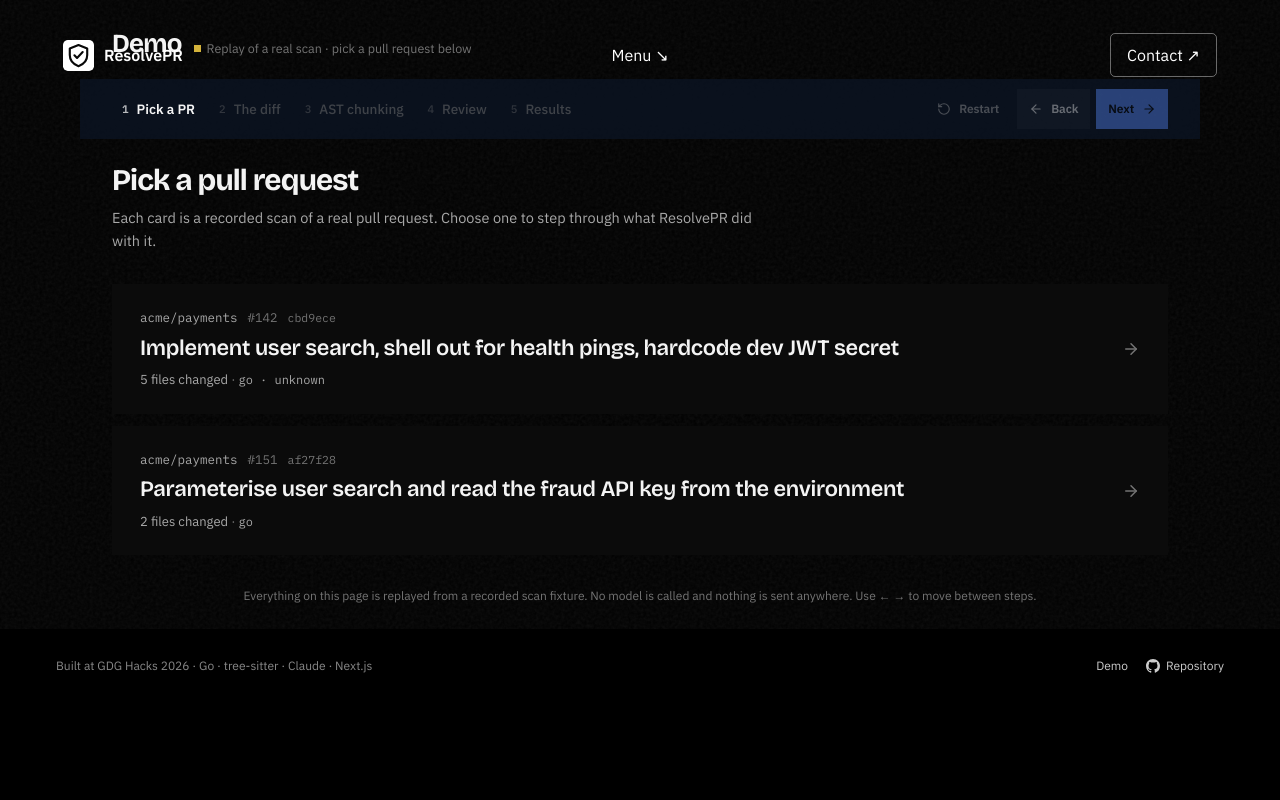
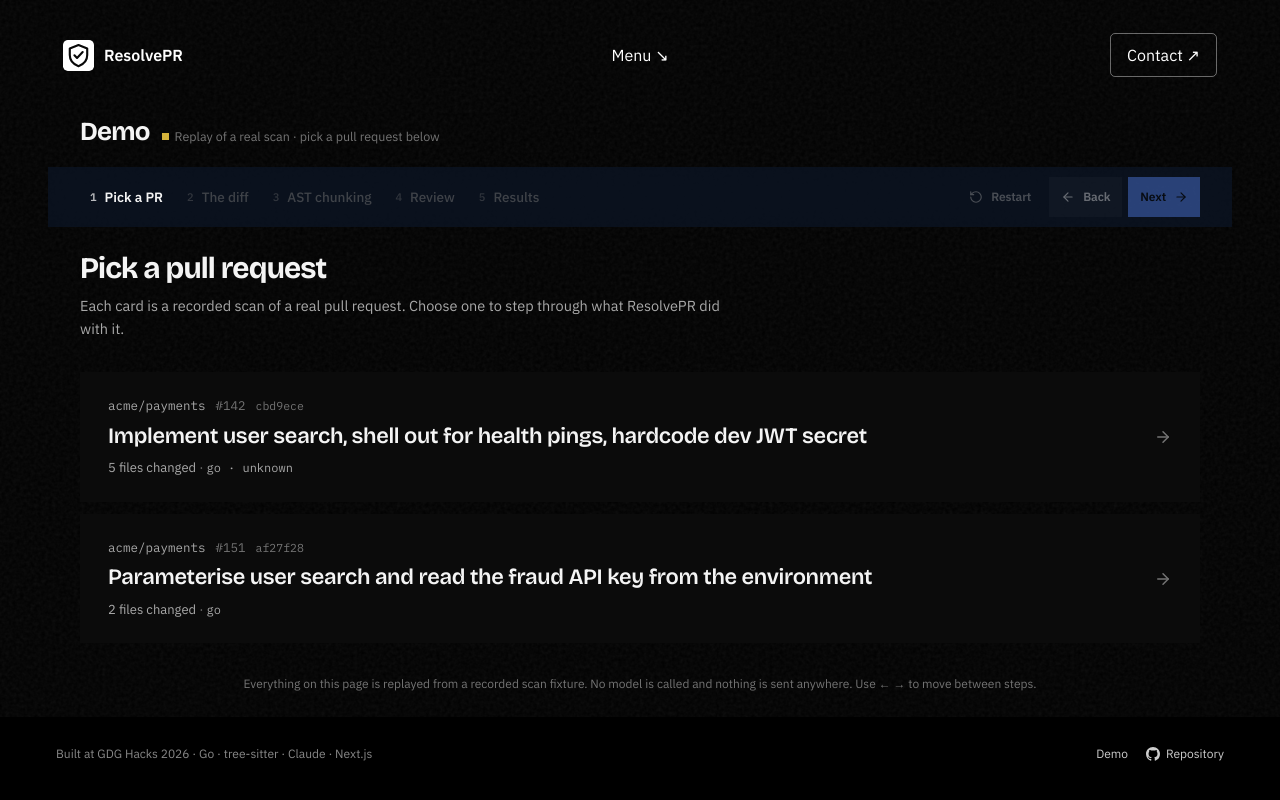
Before and after one commit to ruandee/resolvePR, a Next.js app in the folder resolvepr-dashboard/: page /demo in a window 1280 px wide. Built offline with nearby package versions, Linux system fonts and the light colour scheme.

Commit message:
Move demo content below site menu

```diff
--- a/resolvepr-dashboard/components/demo/demo.tsx
+++ b/resolvepr-dashboard/components/demo/demo.tsx
@@ -73,7 +73,7 @@ export function Demo() {
   const setStatus = useCallback((id: string, status: FindingStatus) => setStatuses((s) => ({ ...s, [id]: status })), [])
 
   return (
-    <main className="container-x" style={{ paddingBlock: 24, minHeight: '70vh' }}>
+    <main className="container-x" style={{ padding: '112px 0 24px', minHeight: '70vh' }}>
       <div style={{ display: 'flex', alignItems: 'baseline', gap: 12, flexWrap: 'wrap', marginBottom: 16 }}>
         <h1 style={{ fontFamily: TOKENS.fontDisplay, fontSize: 26, fontWeight: 700, letterSpacing: '-0.03em', margin: 0 }}>Demo</h1>
         <p style={{ margin: 0, fontSize: 12.5, color: TOKENS.textTertiary, display: 'inline-flex', alignItems: 'center', gap: 6, flexWrap: 'wrap' }}>
```
